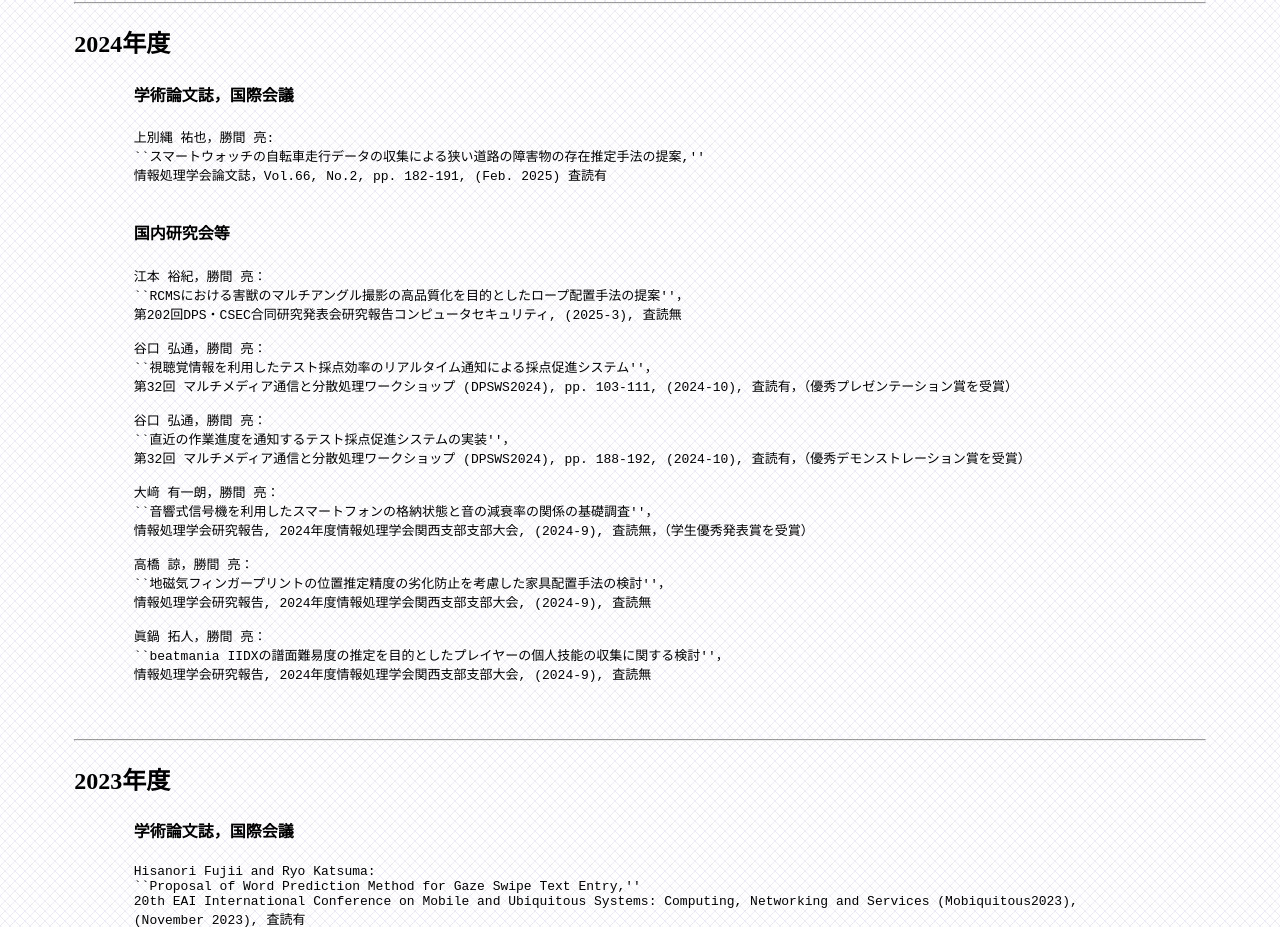
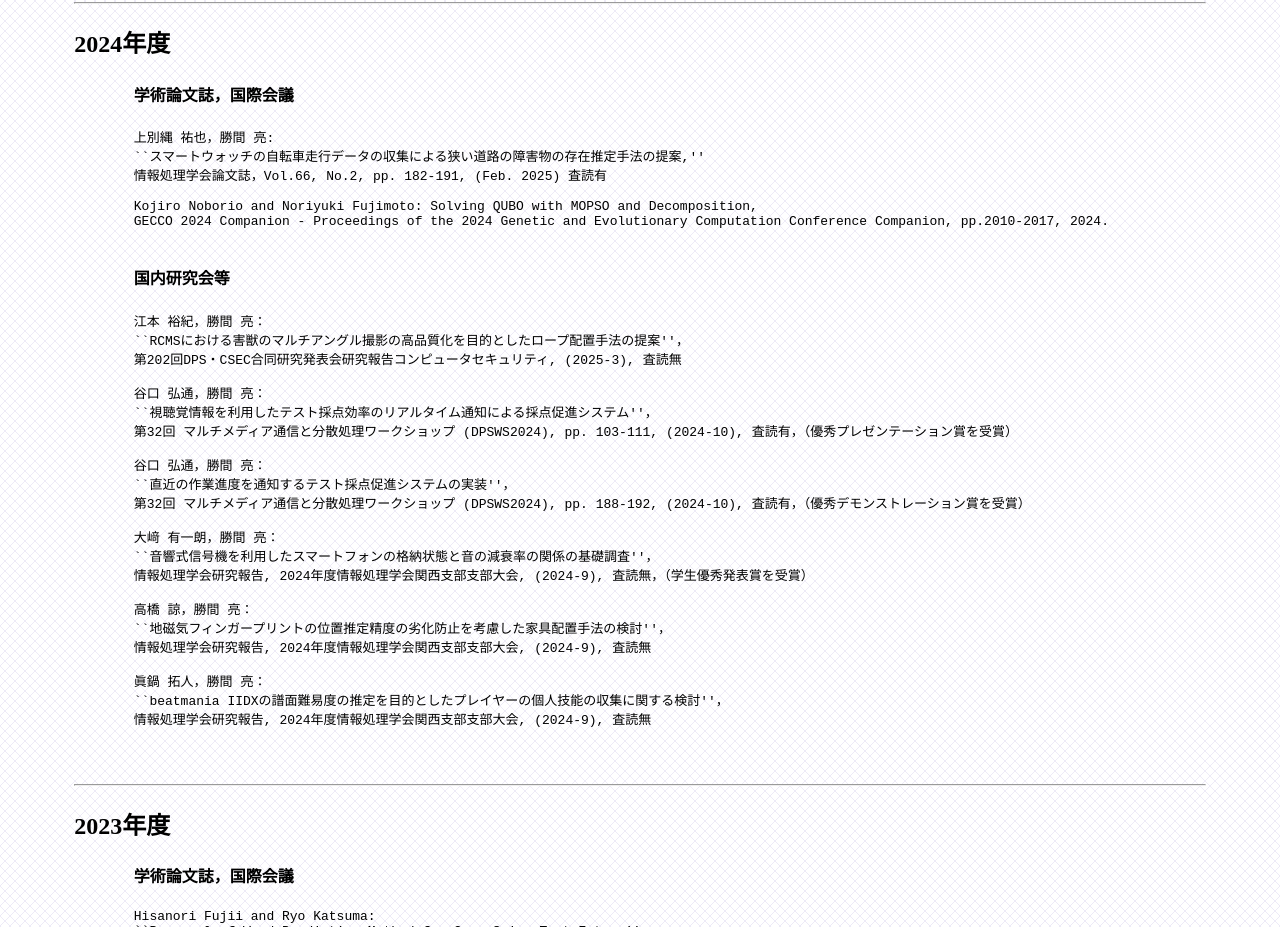
Before and after one commit to omuacilab/web, a plain HTML site: page publication_ja.htm in a window 1280 px wide. Shown: the part 1024-1951 px from the top of the page. Drawn offline with Linux system fonts and the light colour scheme.

Commit message:
Update publication_ja.htm

```diff
--- a/publication_ja.htm
+++ b/publication_ja.htm
@@ -126,6 +126,9 @@ The 15th International Conference on Mobile Computing and Ubiquitous Networking
 上別縄 祐也，勝間 亮:
 ``スマートウォッチの自転車走行データの収集による狭い道路の障害物の存在推定手法の提案,''
 情報処理学会論文誌，Vol.66, No.2, pp. 182-191, (Feb. 2025) 査読有
+
+Kojiro Noborio and Noriyuki Fujimoto: Solving QUBO with MOPSO and Decomposition,
+GECCO 2024 Companion - Proceedings of the 2024 Genetic and Evolutionary Computation Conference Companion, pp.2010-2017, 2024.
 
 </pre>
 
```
